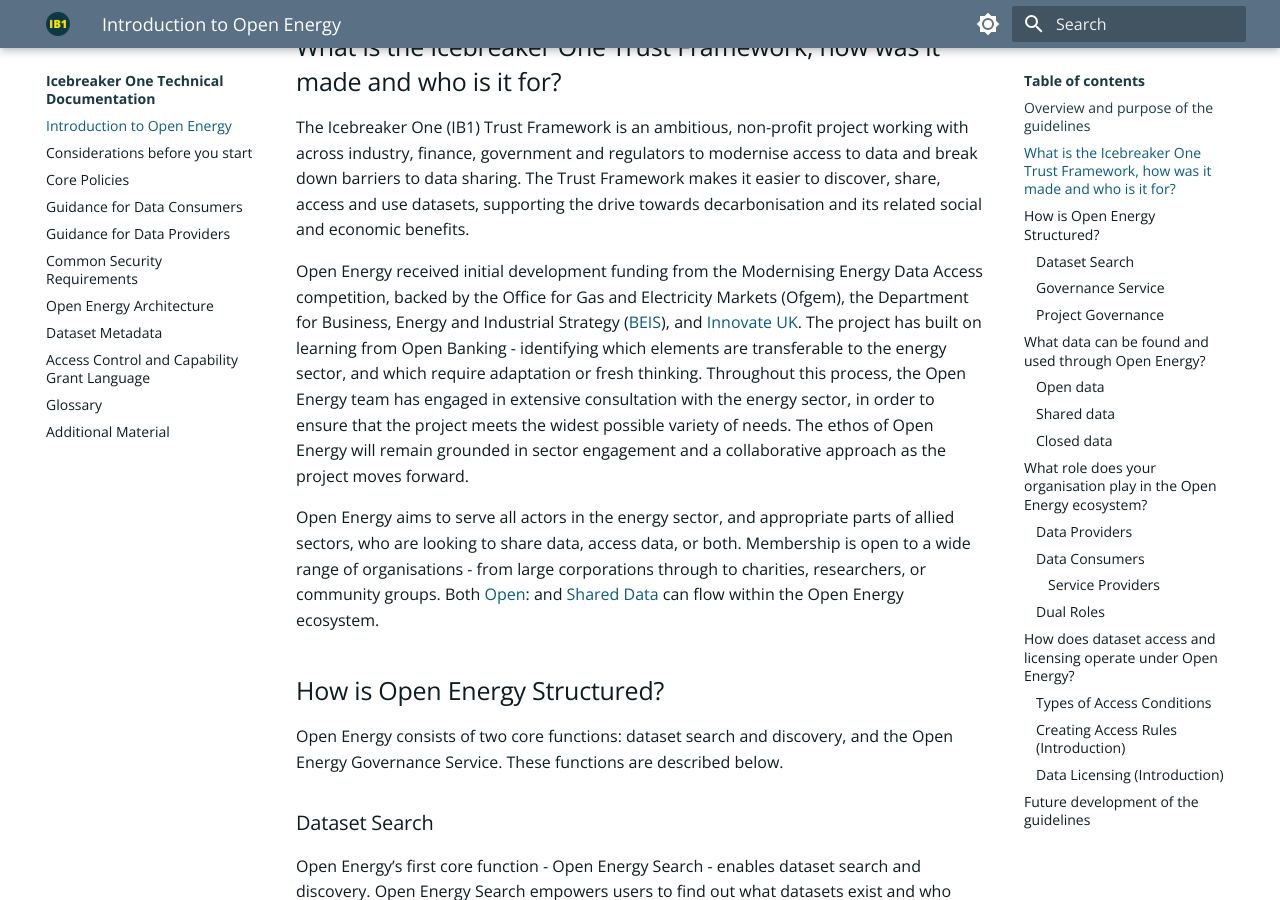
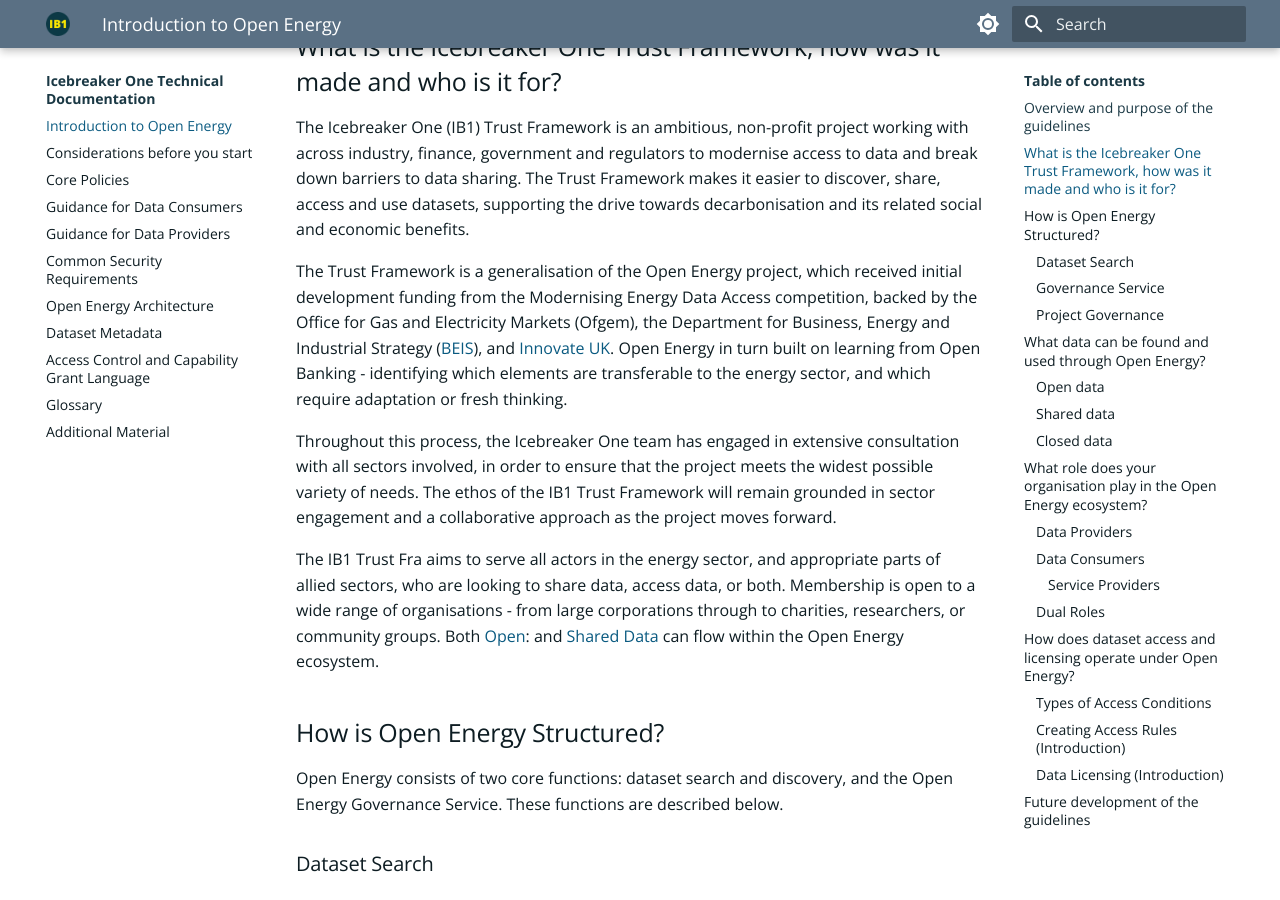
Before and after one commit to icebreakerone/ib1-technical-docs, an MkDocs documentation site: the page built from docs/ops_guidelines/introduction.md, in a window 1280 px wide and 900 px high, scrolled down 1710 px. Built offline with MkDocs 1.6.1 and Material for MkDocs 9.7.7, drawn with Linux system fonts in a browser that asks for light colours; the version menu is left out.

Commit message:
docs/ops_guidelines/introduction.md updated from https://stackedit.net/

```diff
--- a/docs/ops_guidelines/introduction.md
+++ b/docs/ops_guidelines/introduction.md
@@ -42,16 +42,13 @@
 The Icebreaker One (IB1) Trust Framework is an ambitious, non-profit project working with across industry, finance, government and regulators to modernise access to data and break down barriers to data sharing. The Trust Framework makes it easier to
 discover, share, access and use datasets, supporting the drive towards decarbonisation and its related social and economic benefits.
 
-Open Energy received initial development funding from the Modernising Energy Data Access competition, backed by
+The Trust Framework is a generalisation of the Open Energy project, which received initial development funding from the Modernising Energy Data Access competition, backed by
 the Office for Gas and Electricity Markets (Ofgem), the Department for Business, Energy and Industrial Strategy
-([BEIS](../glossary.md#term-Department-for-Business-Energy-and-Industrial-Strategy)), and [Innovate UK](https://www.gov.uk/government/organisations/innovate-uk). The project has built on
-learning from Open Banking - identifying which elements are
-transferable to the energy sector, and which require adaptation or fresh thinking. Throughout this process, the
-Open Energy team has engaged in extensive consultation with the energy sector, in order to ensure that the project
-meets the widest possible variety of needs. The ethos of Open Energy will remain grounded in sector engagement
-and a collaborative approach as the project moves forward.
+([BEIS](../glossary.md#term-Department-for-Business-Energy-and-Industrial-Strategy)), and [Innovate UK](https://www.gov.uk/government/organisations/innovate-uk). Open Energy in turn built on learning from Open Banking - identifying which elements are transferable to the energy sector, and which require adaptation or fresh thinking.
 
-Open Energy aims to serve all actors in the energy sector, and appropriate parts of allied sectors, who are looking
+Throughout this process, the Icebreaker One team has engaged in extensive consultation with all sectors involved, in order to ensure that the project meets the widest possible variety of needs. The ethos of the IB1 Trust Framework will remain grounded in sector engagement and a collaborative approach as the project moves forward.
+
+The IB1 Trust Fra aims to serve all actors in the energy sector, and appropriate parts of allied sectors, who are looking
 to share data, access data, or both. Membership is open to a wide range of organisations - from large corporations
 through to charities, researchers, or community groups. Both [Open](../glossary.md#term-Open-data): and [Shared Data](../glossary.md#term-Shared-data) can
 flow within the Open Energy ecosystem.
```
Also changed, not shown: other parts of docs/ops_guidelines/introduction.md (+1 -1 lines).
